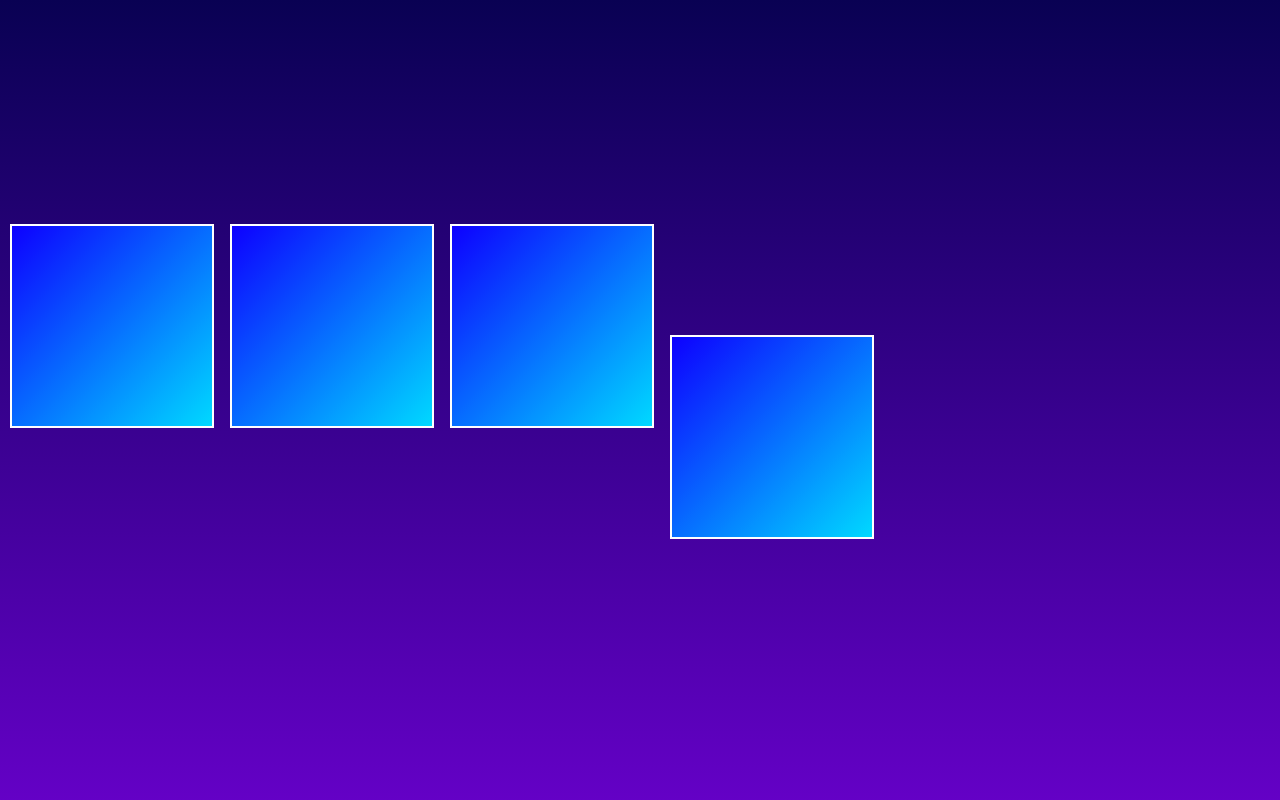
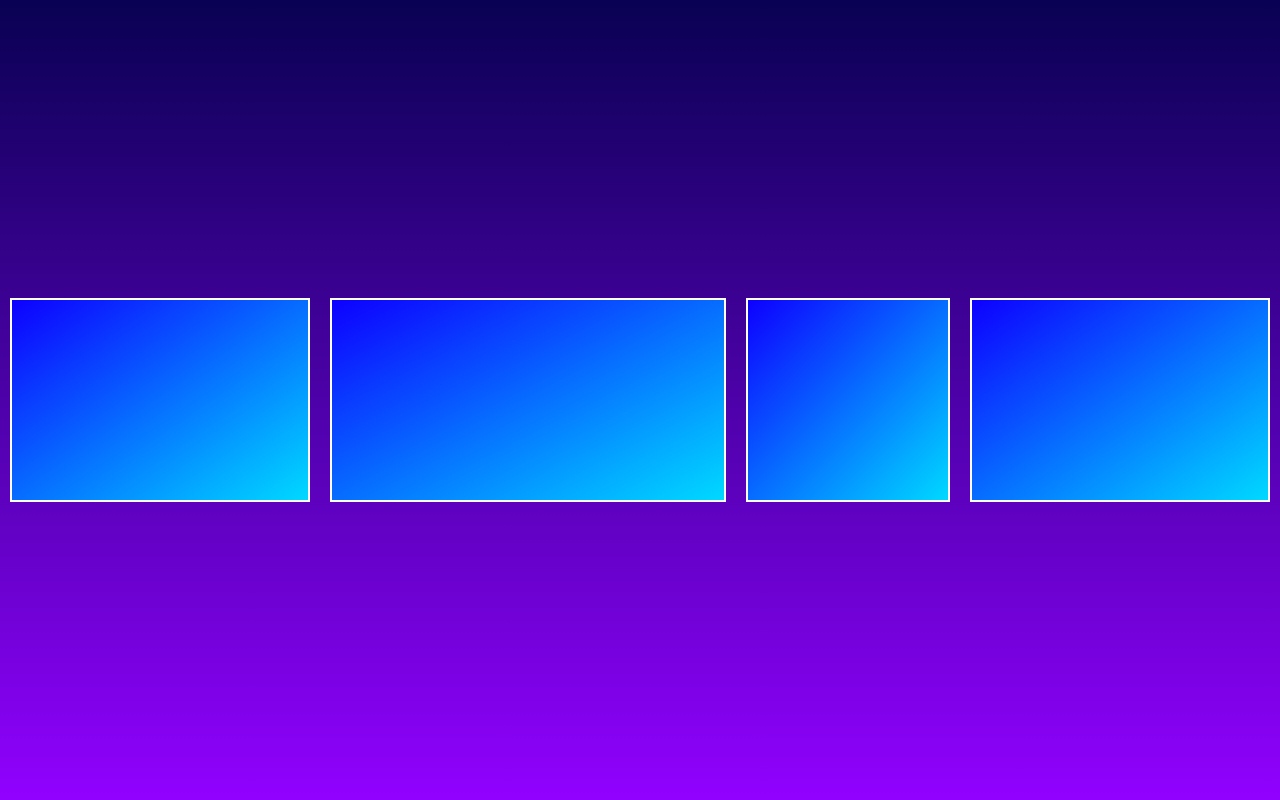
Before and after one commit to Snitsarenko-Ilya/my-proj, a plain HTML site: page 020/index.html in a window 1280 px wide. Shown: the top 800 px of the page. Drawn offline with Linux system fonts and the light colour scheme.

Commit message:
fourth ex

```diff
--- a/020/style.css
+++ b/020/style.css
@@ -6,7 +6,10 @@ body {
 .main {
     position: absolute;
     width: 100%;
-    height: 150vh;
+    height: 100vh;
+    display: flex;
+    justify-content: space-evenly;
+    align-items: center;
     background-image: linear-gradient(to bottom, rgb(9, 1, 83), rgb(145, 1, 255));
 }
 .box {
@@ -16,22 +19,14 @@ body {
     background-image: linear-gradient(to bottom right, rgb(13, 0, 255), rgb(0, 217, 255));
     border: 2px solid white;
 }
-
 .box-1 {
-    position: sticky;
-    top: 224px;
+    flex-grow: 1;
 }
 .box-2 {
-    position: relative;
-    left: 220px;
+    flex-grow: 2;
 }
 .box-3 {
-    position: absolute;
-    left: 440px;
-    top: 214px;
 }
 .box-4 {
-    position: fixed;
-    left: 660px;
-    bottom: 251px
+    flex-grow: 1;
 }
```
